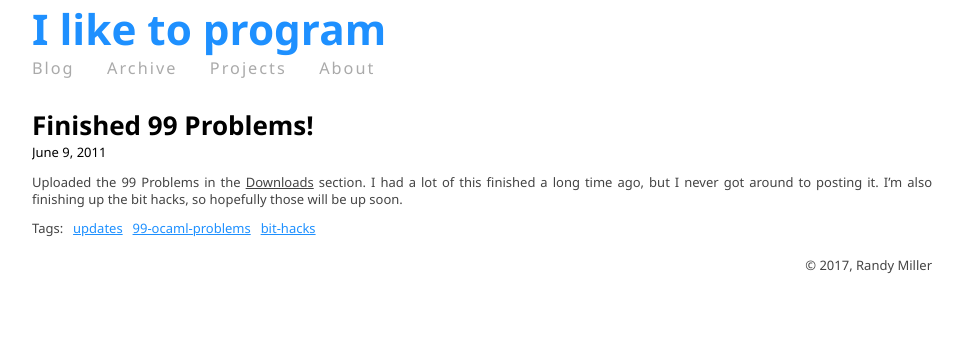
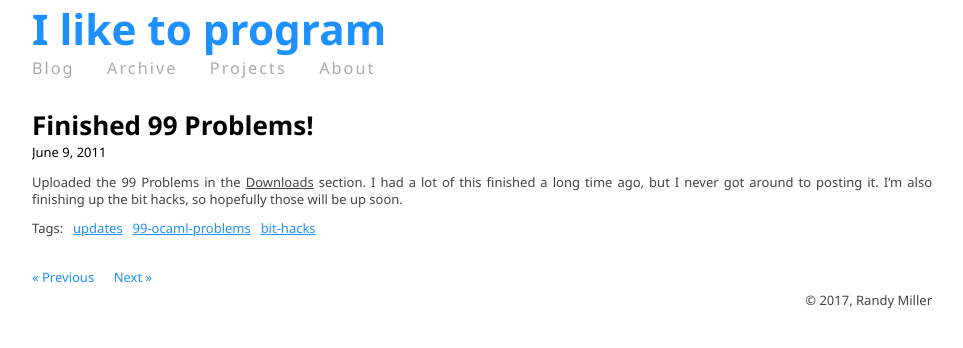
Before and after one commit to iliketoprogram14/ILikeToProgram, a Jekyll site: the page built from _posts/2011-06-09-finished-99-problems.md, in a window 1280 px wide. Shown: the top 348 px of the page, without its empty margins (158-1121 px from the left). Built offline with Jekyll 4.4.1, drawn with Linux system fonts in a browser that asks for light colours.

Commit message:
Added previous and next links to each post.

```diff
--- a/_layouts/post.html
+++ b/_layouts/post.html
@@ -9,5 +9,9 @@ layout: default
       <div class="post-content">
         {{ content }}
         <p id="tag-list">Tags: {% for tag in page.tags %}<a href="/search.html?tag={{ tag }}" class="tag-link">{{ tag }}</a> {% endfor %}</p>
+        <div>
+          {% if page.previous %}<a href="{{ page.previous.url }}" id="prev">&laquo; Previous</a>{% endif %}
+          {% if page.next %}<a href="{{ page.next.url }}" id="next">Next &raquo;</a>{% endif %}
+        </div>
       </div>
     </div>
```
